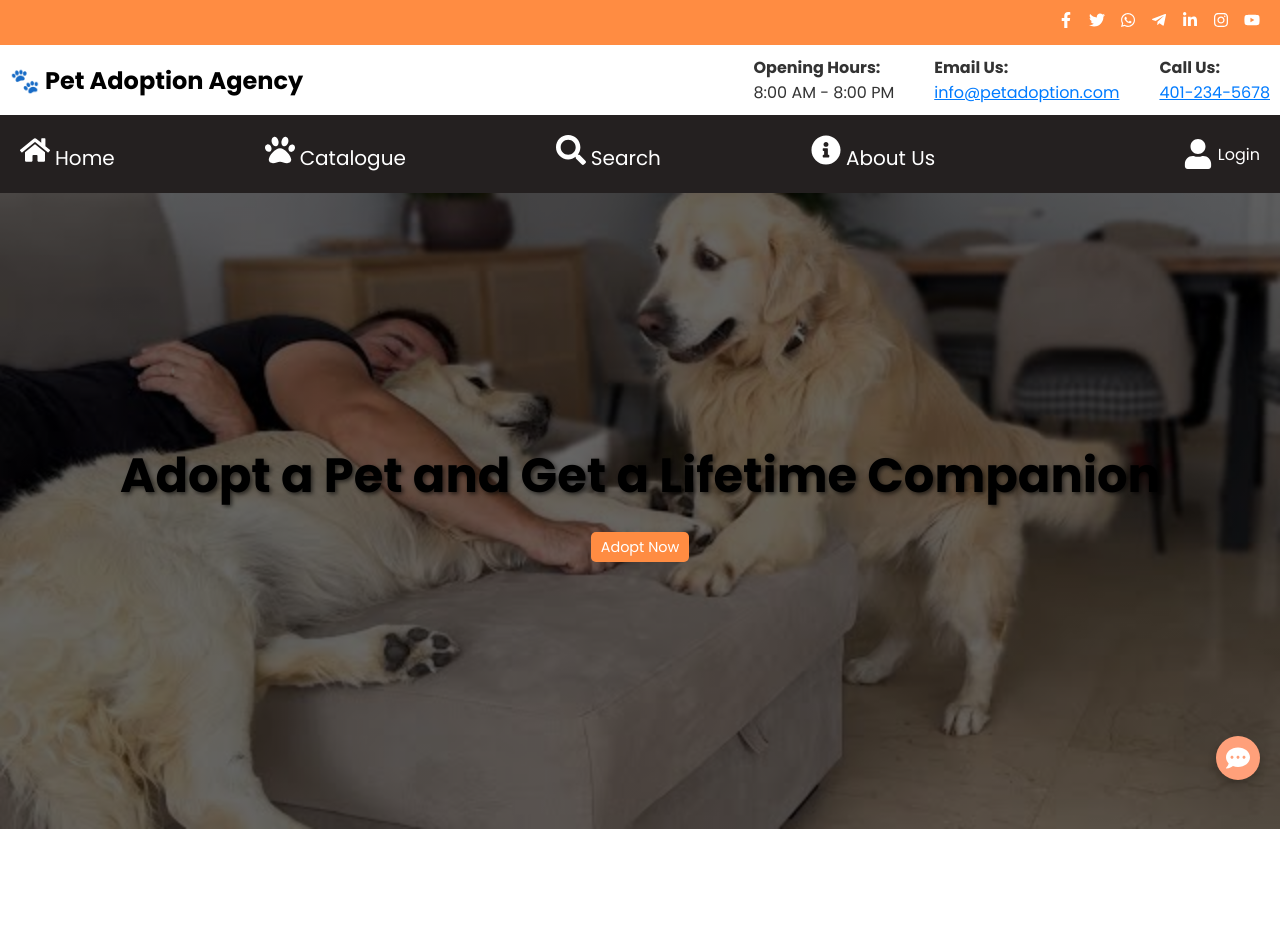
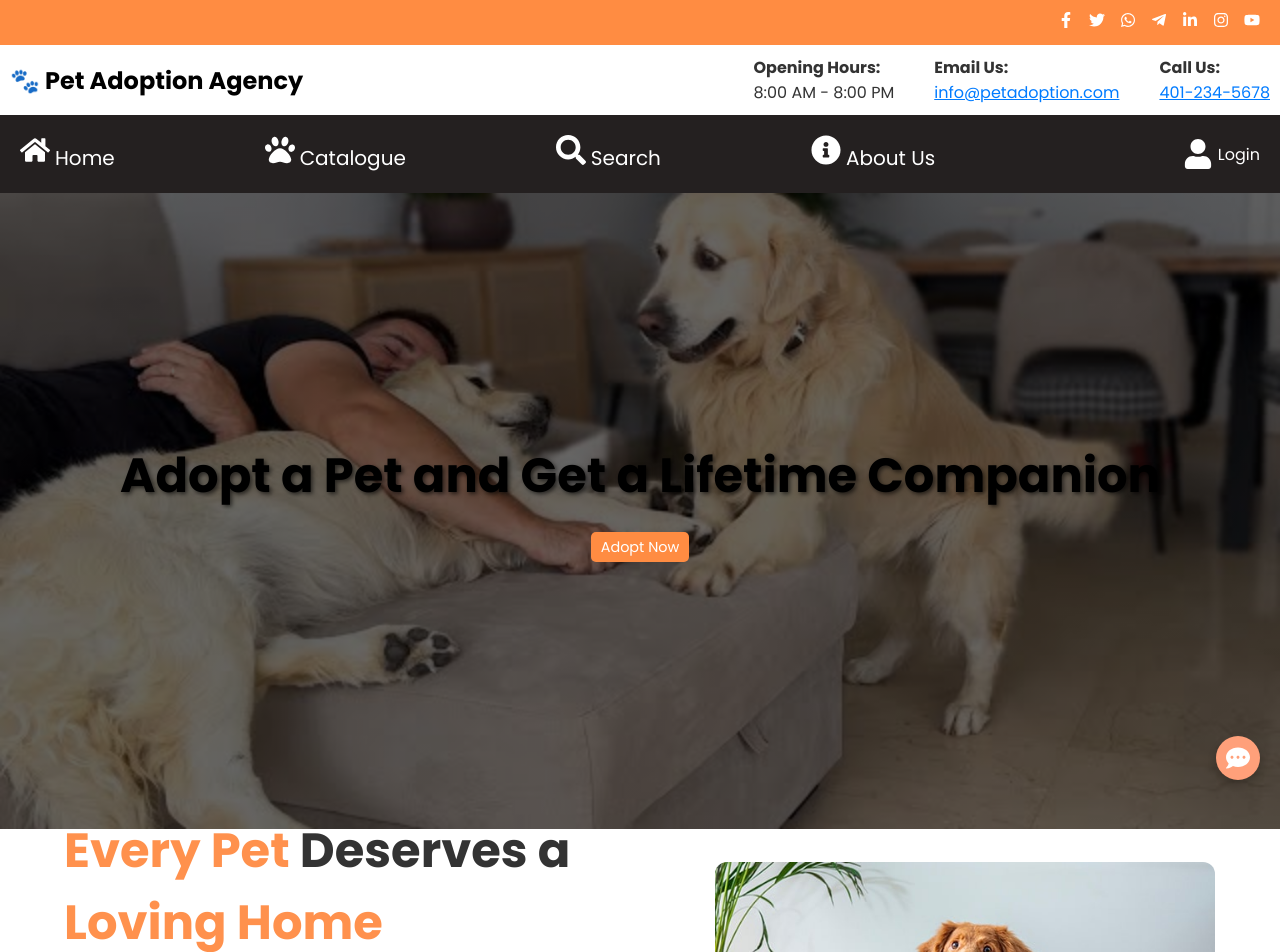
Before and after one commit to Patricia-Sigei/Pets-Adoption, a React (Vite) app: page / in a window 1280 px wide. Shown: the top 952 px of the page. Before the commit the page ends 829 px from the top, so only its background shows below. Built offline with nearby package versions, Linux system fonts and the light colour scheme.

Commit message:
made one single page

```diff
--- a/src/App.jsx
+++ b/src/App.jsx
@@ -4,15 +4,24 @@ import { BrowserRouter as Router, Routes, Route } from 'react-router-dom';
 
 import Navbar from './components/Navbar';
 import Hero from './components/Hero';
+import AboutUs from './components/AboutUs';
+import Footer from './components/Footer';
 import HomePage from './components/HomePage';
 import SearchPage from "./components/SearchPage";
 import ErrorBoundary from "./components/ErrorBoundary";
 import LiveChat from './components/LiveChat';
 import SearchAndDisplayPets from './components/Display';
 import Header from './components/Header';
-import AboutUs from './components/AboutUs';
-import Footer from './components/Footer';
 
+const Home = () => {
+  return (
+    <>
+      <Hero />
+      <AboutUs />
+      <Footer />
+    </>
+  );
+};
 
 function App() {
   return (
@@ -23,15 +32,13 @@ function App() {
           <Navbar />
 
           <Routes>
-            <Route path="/" element={<Hero />} /> {/* Landing Page */}
+            <Route path="/" element={<Home />} /> {/* Home with Hero, About, Footer */}
             <Route path="/catalogue" element={<HomePage />} /> {/* Catalogue Page */}
             <Route path="/search" element={<SearchPage />} /> {/* Search Page */}
             <Route path="/search-and-display" element={<SearchAndDisplayPets />} /> {/* Search and Display Pets */}
             <Route path="/about" element={<AboutUs />} /> {/* About Us as its own page */}
-
           </Routes>
 
-          <Footer />
           <LiveChat />
         </ErrorBoundary>
       </Router>
--- a/src/components/About.css
+++ b/src/components/About.css
@@ -21,6 +21,8 @@
     position: relative;
     background-color: white;;
 }
+
+
 
 .about-text {
     flex: 1;
--- a/src/components/Footer.jsx
+++ b/src/components/Footer.jsx
@@ -1,27 +1,19 @@
 import React from 'react';
-import { useLocation } from 'react-router-dom';
 import { FontAwesomeIcon } from '@fortawesome/react-fontawesome';
 import { faPhoneAlt, faEnvelope } from '@fortawesome/free-solid-svg-icons';
 import { faTwitter, faFacebookF, faInstagram } from '@fortawesome/free-brands-svg-icons';
 import './Footer.css';
 
 const Footer = () => {
-    const location = useLocation();
-
-    // Show the footer only on the About Us page
-    if (location.pathname !== "/about") return null;
-
     return (
         <footer className="footer">
             <div className="footer-container">
-                {/* Contact Section */}
                 <div className="footer-section">
                     <h5>Contact Us</h5>
                     <p><FontAwesomeIcon icon={faPhoneAlt} /> +254 700 123 456</p>
                     <p><FontAwesomeIcon icon={faEnvelope} /> adopt@petadoptionagency.com</p>
                 </div>
 
-                {/* Adoption Information */}
                 <div className="footer-section">
                     <h5>Adoption Info</h5>
                     <ul>
@@ -32,7 +24,6 @@ const Footer = () => {
                     </ul>
                 </div>
 
-                {/* Newsletter Section */}
                 <div className="footer-section">
                     <h5>Newsletter</h5>
                     <p>Subscribe for pet adoption updates.</p>
@@ -43,7 +34,6 @@ const Footer = () => {
                     </form>
                 </div>
 
-                {/* Our Socials Section */}
                 <div className="footer-socials">
                     <h5>Our Socials</h5>
                     <div className="social-icons">
@@ -54,7 +44,6 @@ const Footer = () => {
                 </div>
             </div>
 
-            {/* Footer Bottom */}
             <div className="footer-bottom">
                 <p>&copy; {new Date().getFullYear()} Pet Adoption Agency. All Rights Reserved.</p>
             </div>
```
